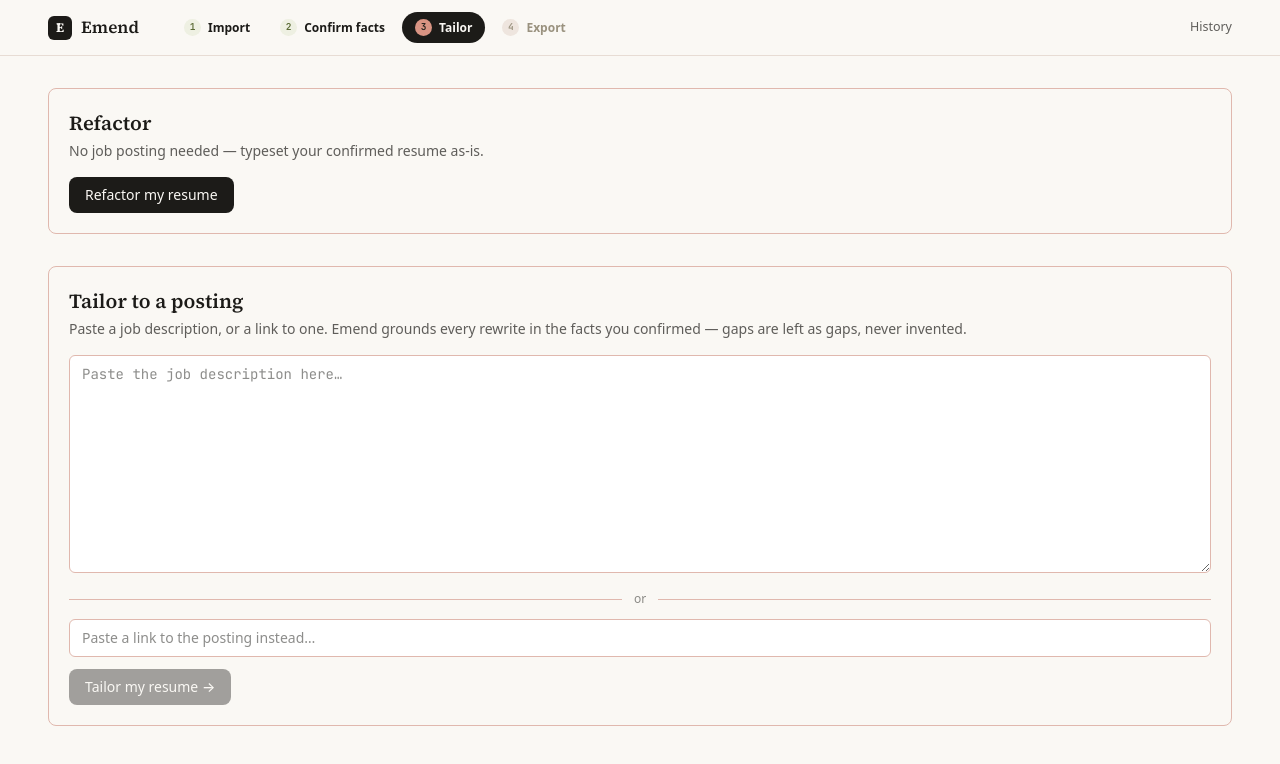
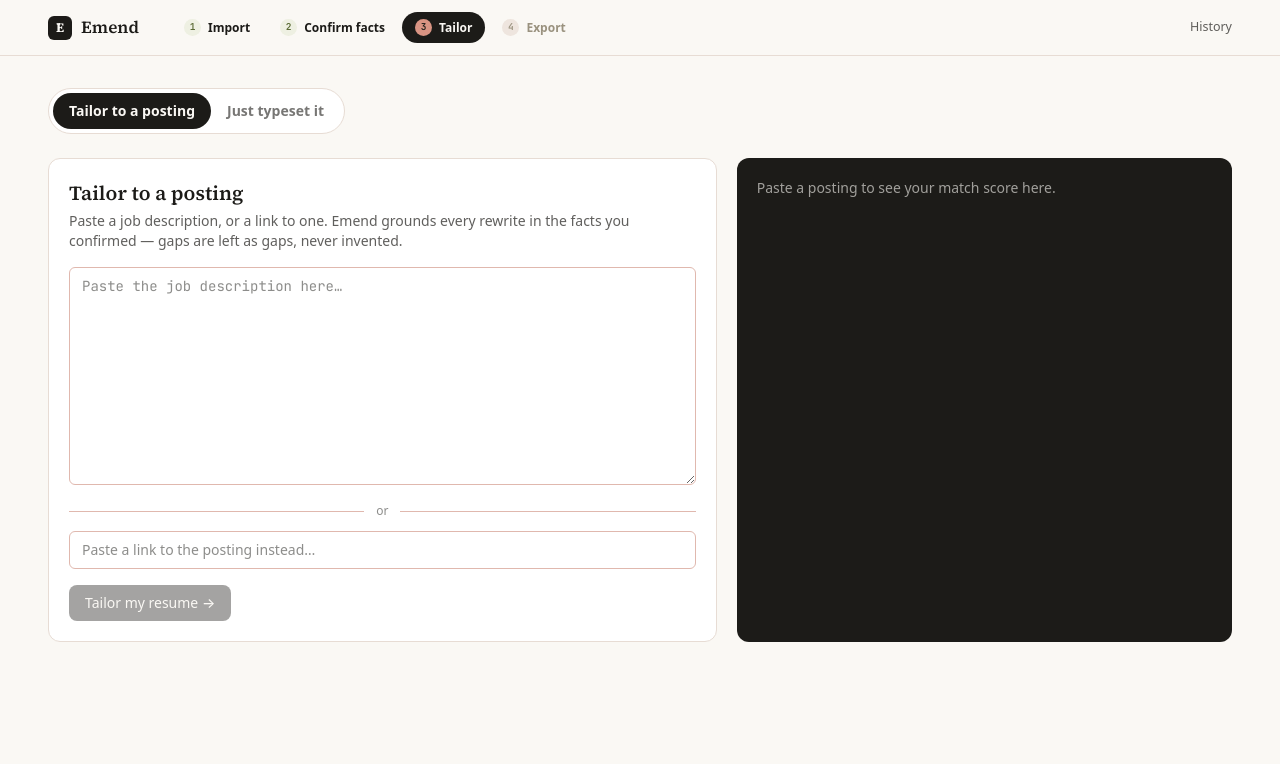
Before and after one commit to MosesfromSinai/Emend, a Next.js app in the folder web/: page /app/workspace in a window 1280 px wide. Shown: the top 764 px of the page. Built offline with nearby package versions, Linux system fonts and the light colour scheme; no server answers.

Commit message:
rebuild tailor screen with live preview

```diff
--- a/web/app/app/workspace/page.tsx
+++ b/web/app/app/workspace/page.tsx
@@ -1,21 +1,56 @@
 "use client";
 
 import { useRouter } from "next/navigation";
-import { useState } from "react";
+import { useEffect, useState } from "react";
 
+import { KeywordChips } from "@/components/keyword-chips";
+import { MatchScoreRing } from "@/components/match-score-ring";
 import { Button } from "@/components/ui/button";
 import { Input } from "@/components/ui/input";
 import { Textarea } from "@/components/ui/textarea";
-import { ApiError, MAX_TEXT_CHARS, createApplication } from "@/lib/api";
+import { ApiError, MAX_TEXT_CHARS, createApplication, previewJd } from "@/lib/api";
+import { cn } from "@/lib/utils";
+import type { JdPreview } from "@/lib/types";
+
+type Mode = "tailor" | "refactor";
 
 export default function WorkspacePage() {
   const router = useRouter();
+  const [mode, setMode] = useState<Mode>("tailor");
   const [jdText, setJdText] = useState("");
   const [jdUrl, setJdUrl] = useState("");
+  const [preview, setPreview] = useState<JdPreview | null>(null);
+  const [previewBusy, setPreviewBusy] = useState(false);
+  const [previewError, setPreviewError] = useState<string | null>(null);
   const [busy, setBusy] = useState(false);
   const [error, setError] = useState<string | null>(null);
 
-  async function start(mode: "refactor" | "tailor") {
+  useEffect(() => {
+    const text = jdText.trim();
+    const url = jdUrl.trim();
+    const timer = setTimeout(async () => {
+      if (mode !== "tailor" || (!text && !url)) {
+        setPreview(null);
+        setPreviewError(null);
+        setPreviewBusy(false);
+        return;
+      }
+      setPreviewBusy(true);
+      try {
+        const result = await previewJd(text ? { jdText: text } : { jdUrl: url });
+        setPreview(result);
+        setPreviewError(null);
+      } catch (e) {
+        setPreview(null);
+        setPreviewError(e instanceof ApiError ? e.message : "Couldn't score that posting.");
+      } finally {
+        setPreviewBusy(false);
+      }
+    }, 500);
+    return () => clearTimeout(timer);
+  }, [mode, jdText, jdUrl]);
+
+  async function start() {
     setBusy(true);
     setError(null);
     try {
@@ -35,20 +70,48 @@ export default function WorkspacePage() {
   }
 
   return (
-    <div className="flex flex-col gap-8">
+    <div className="flex flex-col gap-6">
       {error && <p className="text-sm text-red-700">{error}</p>}
 
-      <section className="rounded-lg border border-em-softb p-5">
-        <h2 className="mb-1 font-serif text-xl font-semibold">Refactor</h2>
+      <div className="inline-flex w-fit rounded-full border border-em-line bg-white p-1">
+        {(
+          [
+            { key: "tailor", label: "Tailor to a posting" },
+            { key: "refactor", label: "Just typeset it" },
+          ] as const
+        ).map((option) => (
+          <button
+            key={option.key}
+            type="button"
+            onClick={() => setMode(option.key)}
+            className={cn(
+              "rounded-full px-4 py-2 text-sm font-semibold transition-colors",
+              mode === option.key ? "bg-ink text-paper" : "text-ink/60 hover:text-ink"
+            )}
+          >
+            {option.label}
+          </button>
+        ))}
+      </div>
+
+      {mode === "refactor" ? (
+        <section className="rounded-xl border border-em-line bg-white p-5">
+          <div className="mb-1 flex items-center gap-2">
+            <h2 className="font-serif text-xl font-semibold">Just typeset it</h2>
+            <span className="rounded-full bg-em-line-2 px-2.5 py-1 font-mono text-[11px] font-semibold text-em-muted-2">
+              0 rewrites
+            </span>
+          </div>
           <p className="mb-4 text-sm text-ink/70">
-          No job posting needed — typeset your confirmed resume as-is.
+            No job posting needed — typeset your confirmed resume as-is, word for word.
           </p>
-        <Button onClick={() => start("refactor")} disabled={busy}>
-          Refactor my resume
+          <Button onClick={start} disabled={busy}>
+            {busy ? "Starting…" : "Typeset my resume →"}
           </Button>
         </section>
-
-      <section className="rounded-lg border border-em-softb p-5">
+      ) : (
+        <section className="grid grid-cols-1 gap-5 lg:grid-cols-[1.35fr_1fr]">
+          <div className="rounded-xl border border-em-line bg-white p-5">
             <h2 className="mb-1 font-serif text-xl font-semibold">Tailor to a posting</h2>
             <p className="mb-4 text-sm text-ink/70">
               Paste a job description, or a link to one. Emend grounds every
@@ -79,16 +142,39 @@ export default function WorkspacePage() {
                 if (e.target.value) setJdText("");
               }}
               placeholder="Paste a link to the posting instead…"
-          className="mb-3"
+              className="mb-4"
               disabled={jdText.trim().length > 0}
             />
             <Button
-          onClick={() => start("tailor")}
+              onClick={start}
               disabled={busy || (jdText.trim().length === 0 && jdUrl.trim().length === 0)}
             >
-          Tailor my resume →
+              {busy ? "Starting…" : "Tailor my resume →"}
             </Button>
+          </div>
+
+          <div className="rounded-xl bg-ink p-5 text-paper">
+            {previewBusy && !preview && (
+              <p className="text-sm text-paper/70">Scoring against your resume…</p>
+            )}
+            {!previewBusy && !preview && !previewError && (
+              <p className="text-sm text-paper/60">
+                Paste a posting to see your match score here.
+              </p>
+            )}
+            {previewError && <p className="text-sm text-red-300">{previewError}</p>}
+            {preview && (
+              <div className="flex flex-col gap-4">
+                <MatchScoreRing score={preview.score} dark />
+                <KeywordChips
+                  matched={preview.matched_keywords}
+                  missing={preview.missing_keywords}
+                />
+              </div>
+            )}
+          </div>
         </section>
+      )}
     </div>
   );
 }
```
Lines whose indentation alone changed are shown as unchanged.
